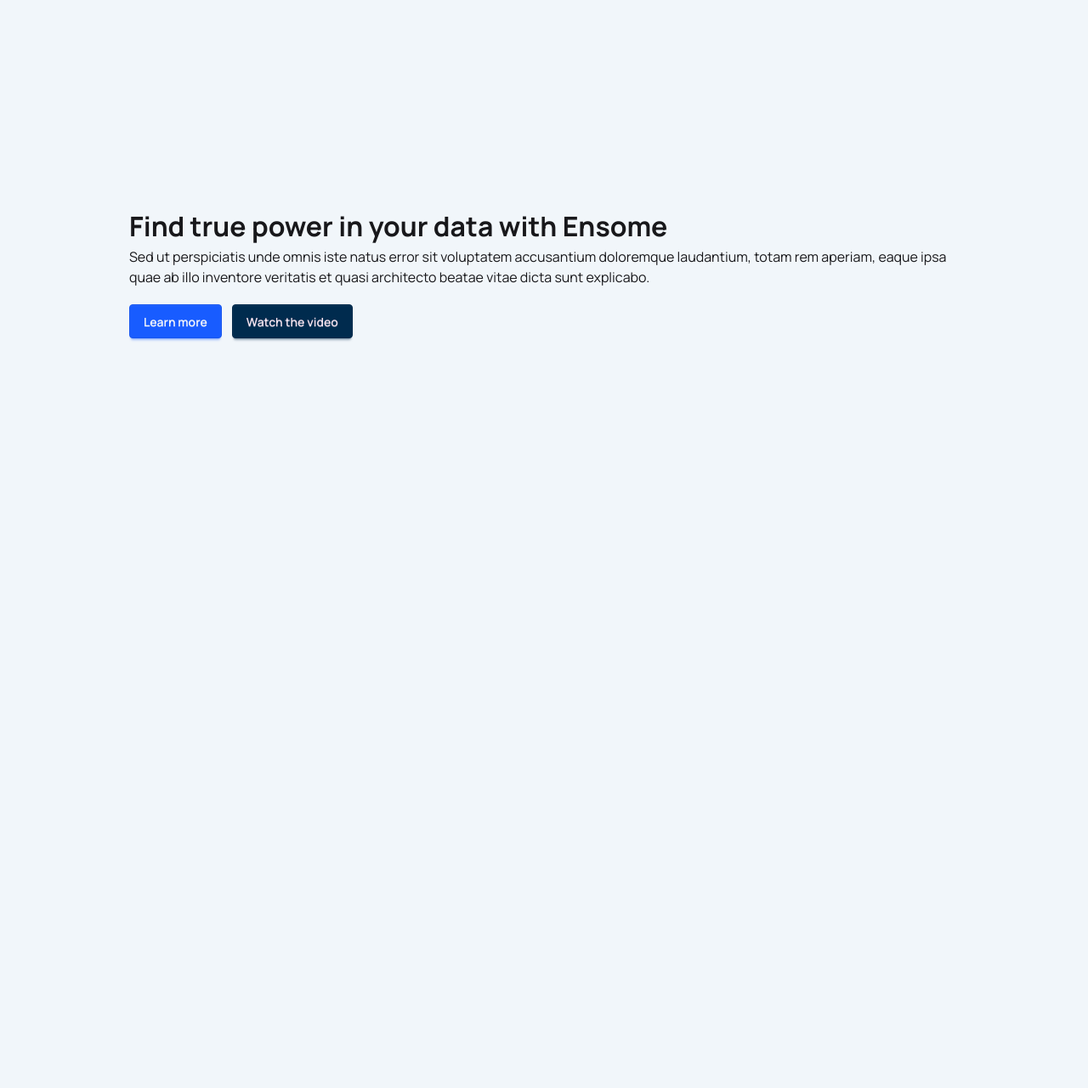
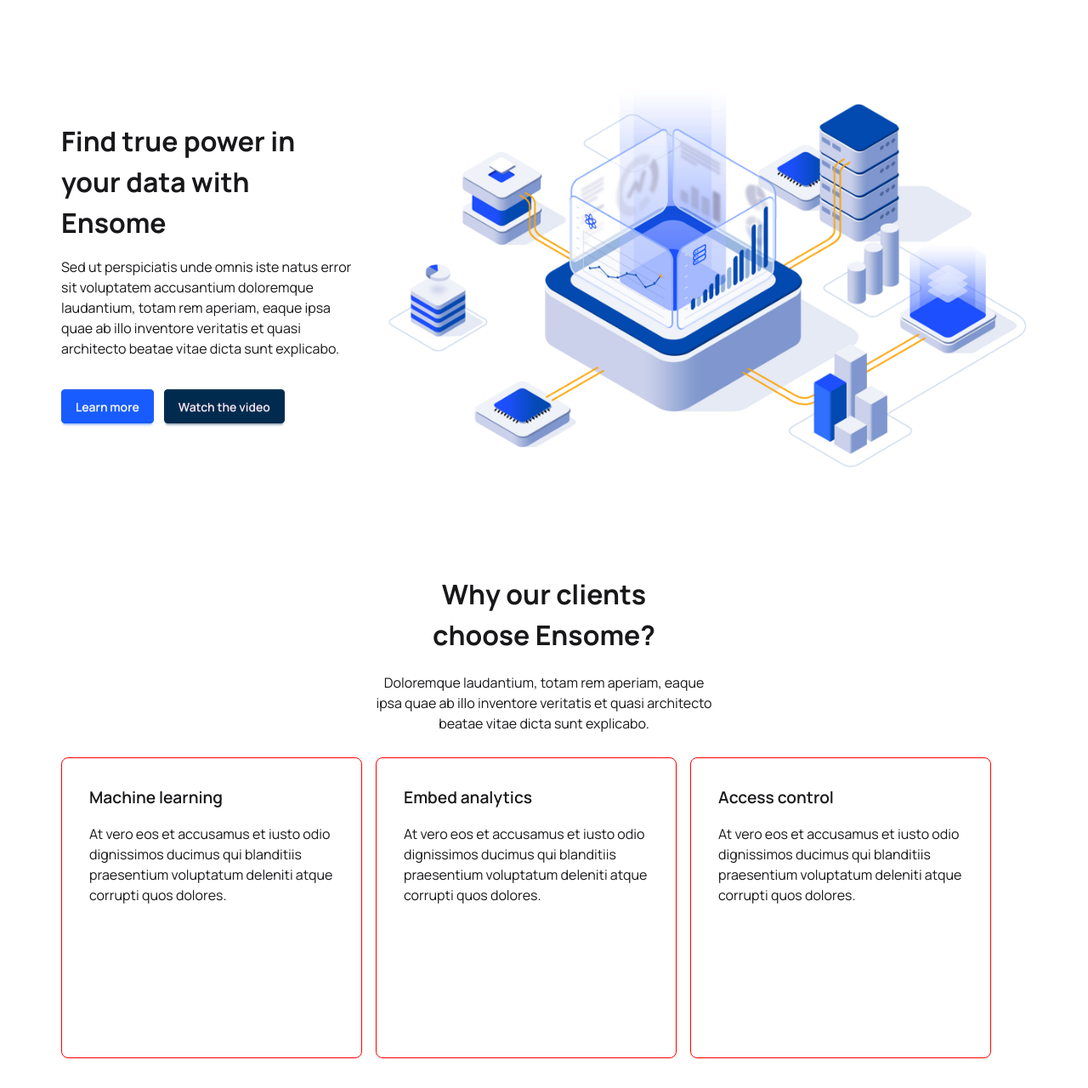
Before and after one commit to PatatoBit/codekit-web, a SvelteKit app: page / in a window 1280 px wide. Shown: the whole page at 85% size. Before the commit the page ends 800 px from the top, so only its background shows below. Built offline with nearby package versions, Linux system fonts and the light colour scheme.

Commit message:
features carousel layout

```diff
--- a/src/app.css
+++ b/src/app.css
@@ -7,7 +7,7 @@
 	default: true;
 	prefersdark: false;
 	color-scheme: 'light';
-	--color-base-100: #f1f6fa;
+	--color-base-100: #ffffff;
 	--color-base-200: oklch(98% 0 0);
 	--color-base-300: oklch(95% 0 0);
 	--color-base-content: oklch(21% 0.006 285.885);
--- /dev/null
+++ b/src/components/Views/Features.svelte
@@ -0,0 +1,50 @@
+<main class="wrapper wrapper-center fullcenter">
+	<h1>Why our clients</h1>
+	<h1>choose Ensome?</h1>
+
+	<p class="max-w-100 mt-5 text-center">
+		Doloremque laudantium, totam rem aperiam, eaque ipsa quae ab illo inventore veritatis et quasi
+		architecto beatae vitae dicta sunt explicabo.
+	</p>
+
+	<div class="carousel carousel-center w-full space-x-4 mt-7">
+		<div class="carousel-item card">
+			<h3>Machine learning</h3>
+			<p>
+				At vero eos et accusamus et iusto odio dignissimos ducimus qui blanditiis praesentium
+				voluptatum deleniti atque corrupti quos dolores.
+			</p>
+		</div>
+		<div class="carousel-item card">
+			<h3>Embed analytics</h3>
+			<p>
+				At vero eos et accusamus et iusto odio dignissimos ducimus qui blanditiis praesentium
+				voluptatum deleniti atque corrupti quos dolores.
+			</p>
+		</div>
+		<div class="carousel-item card">
+			<h3>Access control</h3>
+			<p>
+				At vero eos et accusamus et iusto odio dignissimos ducimus qui blanditiis praesentium
+				voluptatum deleniti atque corrupti quos dolores.
+			</p>
+		</div>
+	</div>
+</main>
+
+<style lang="scss">
+	.card {
+		width: calc(75rem / 3 - 7rem);
+		aspect-ratio: 1;
+
+		padding: 2rem;
+	}
+
+	.carousel-item {
+		display: flex;
+		flex-direction: column;
+		gap: 1rem;
+
+		border: 1px solid red;
+	}
+</style>
--- /dev/null
+++ b/src/components/Views/Hero.svelte
@@ -0,0 +1,23 @@
+<main class="wrapper fullcenter hero-main">
+	<div class="content">
+		<h1>Find true power in your data with Ensome</h1>
+
+		<p>
+			Sed ut perspiciatis unde omnis iste natus error sit voluptatem accusantium doloremque
+			laudantium, totam rem aperiam, eaque ipsa quae ab illo inventore veritatis et quasi architecto
+			beatae vitae dicta sunt explicabo.
+		</p>
+
+		<div class="flex flex-row gap-3 mt-5">
+			<button class="btn btn-primary">Learn more</button>
+			<button class="btn btn-secondary">Watch the video</button>
+		</div>
+	</div>
+
+	<div class="image">
+		<img src="/001_illustration.jpg" alt="Illustration" />
+	</div>
+</main>
+
+<style lang="scss">
+</style>
--- a/src/routes/+page.svelte
+++ b/src/routes/+page.svelte
@@ -1,17 +1,7 @@
-<main class="page fullcenter">
-	<h1>Find true power in your data with Ensome</h1>
+<script lang="ts">
+	import Hero from '../components/Views/Hero.svelte';
+	import Features from '../components/Views/Features.svelte';
+</script>
 
-	<p>
-		Sed ut perspiciatis unde omnis iste natus error sit voluptatem accusantium doloremque
-		laudantium, totam rem aperiam, eaque ipsa quae ab illo inventore veritatis et quasi architecto
-		beatae vitae dicta sunt explicabo.
-	</p>
-
-	<div class="flex flex-row gap-3 mt-5">
-		<button class="btn btn-primary">Learn more</button>
-		<button class="btn btn-secondary">Watch the video</button>
-	</div>
-</main>
-
-<style lang="scss">
-</style>
+<Hero />
+<Features />
--- a/src/styles/fonts.scss
+++ b/src/styles/fonts.scss
@@ -11,3 +11,8 @@
 	font-size: 2rem;
 	font-weight: 700;
 }
+
+h3 {
+	font-size: 1.2rem;
+	font-weight: 600;
+}
--- a/src/styles/global.scss
+++ b/src/styles/global.scss
@@ -7,16 +7,53 @@
 	box-sizing: border-box;
 }
 
-.page {
-	max-width: 65rem;
+.wrapper {
+	max-width: 75rem;
 	margin-inline: auto;
 	padding-inline: 2rem;
-}
 
-.page.fullcenter {
+	&.fullcenter {
 		min-height: 80vh;
 
 		display: flex;
 		flex-direction: column;
+		justify-content: space-between;
+		align-items: center;
+	}
+
+	&.hero-main {
+		flex-direction: row;
+		gap: 2rem;
+
+		@media screen and (max-width: 768px) {
+			flex-wrap: wrap-reverse;
+			gap: 0;
+		}
+	}
+
+	&.wrapper-center {
+		display: flex;
+		flex-direction: column;
 		justify-content: center;
+		align-items: center;
 	}
+
+	.content {
+		display: flex;
+		flex-direction: column;
+		flex: 1 1 1;
+		gap: 1rem;
+
+		max-width: 50rem;
+	}
+
+	.image {
+		max-width: 100%;
+		object-fit: contain;
+
+		img {
+			width: 100%;
+			height: auto;
+		}
+	}
+}
```
Also changed, not shown: static/001_illustration.jpg (added). Lines whose indentation alone changed are shown as unchanged.
